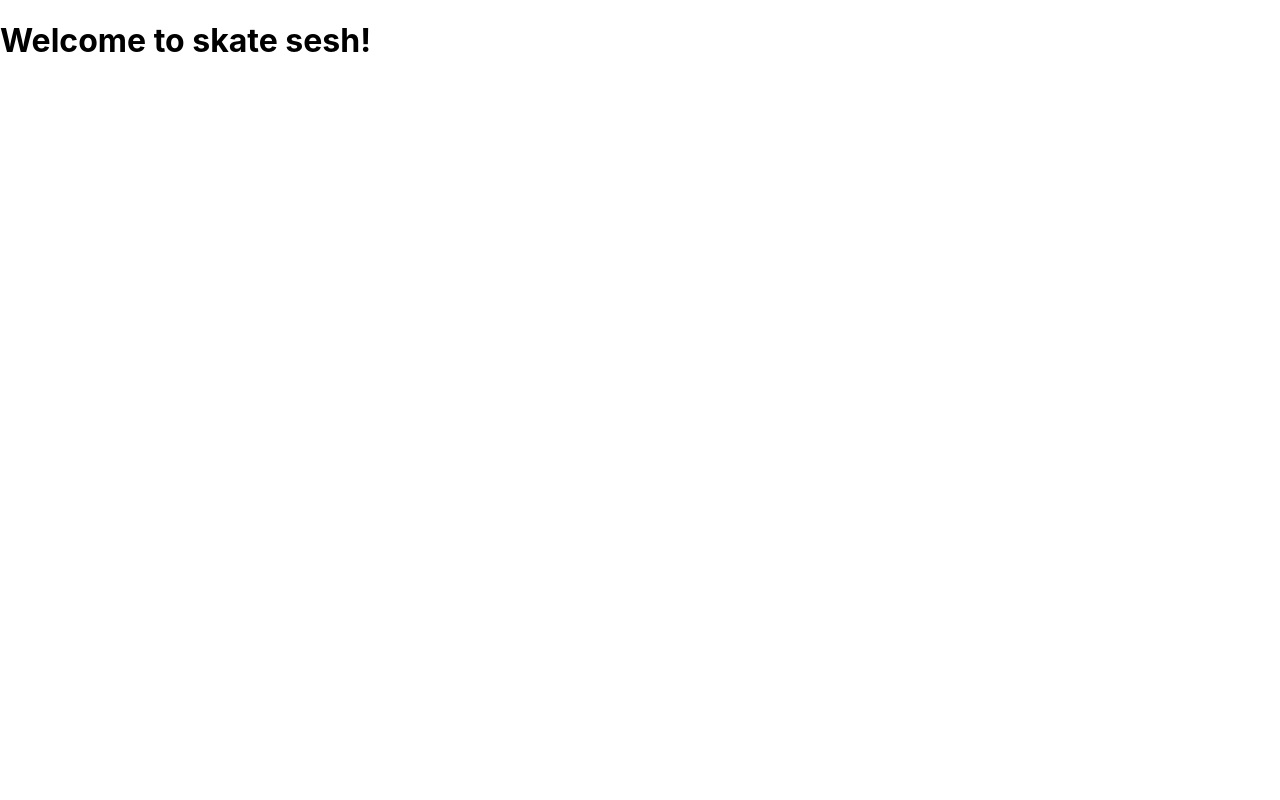
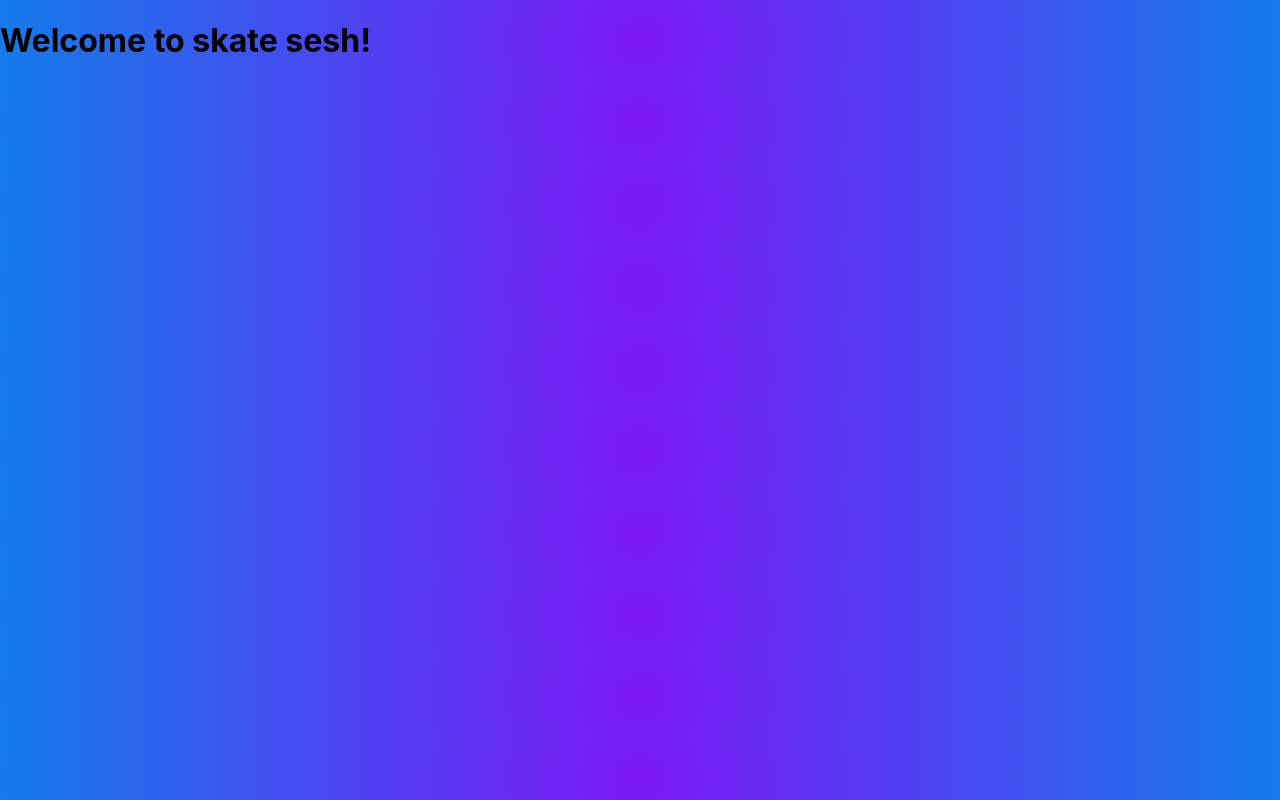
Before and after one commit to NekoCarreraDesigns/skate-sesh, a React (Create React App) app in the folder skate-sesh/: page / in a window 1280 px wide. Built offline with nearby package versions, Linux system fonts and the light colour scheme.

Commit message:
added global background style

```diff
--- a/skate-sesh/src/index.css
+++ b/skate-sesh/src/index.css
@@ -5,6 +5,7 @@ body {
     sans-serif;
   -webkit-font-smoothing: antialiased;
   -moz-osx-font-smoothing: grayscale;
+  background: radial-gradient(circle, rgb(123,23,244), rgb(20, 123, 234));
 }
 
 code {
```
